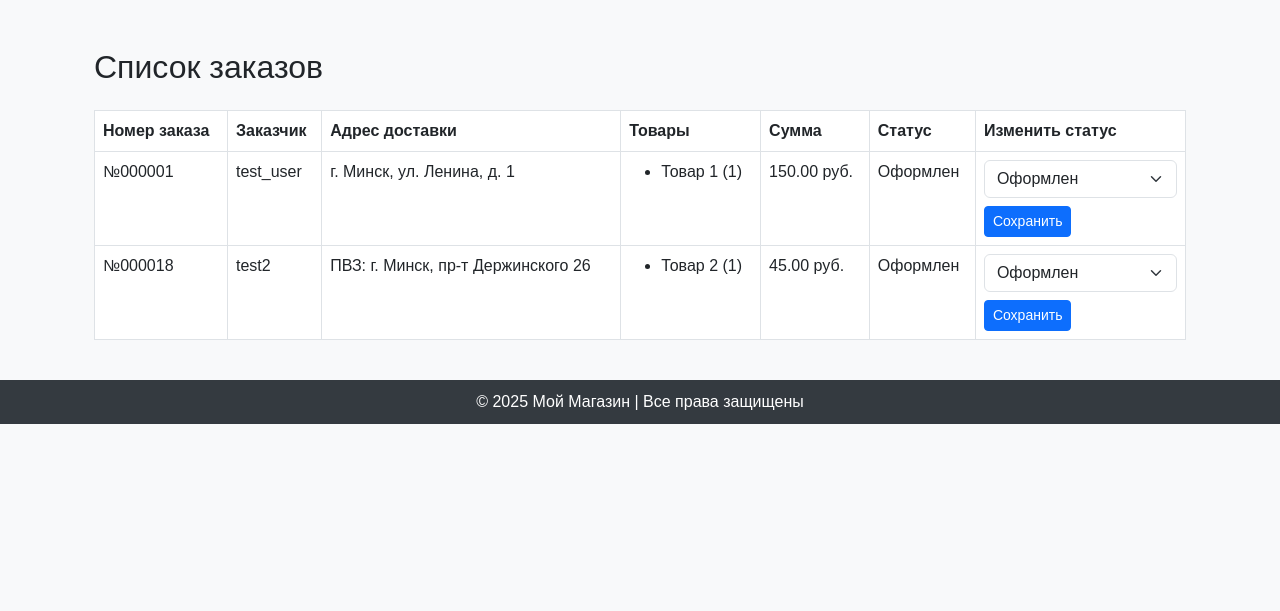
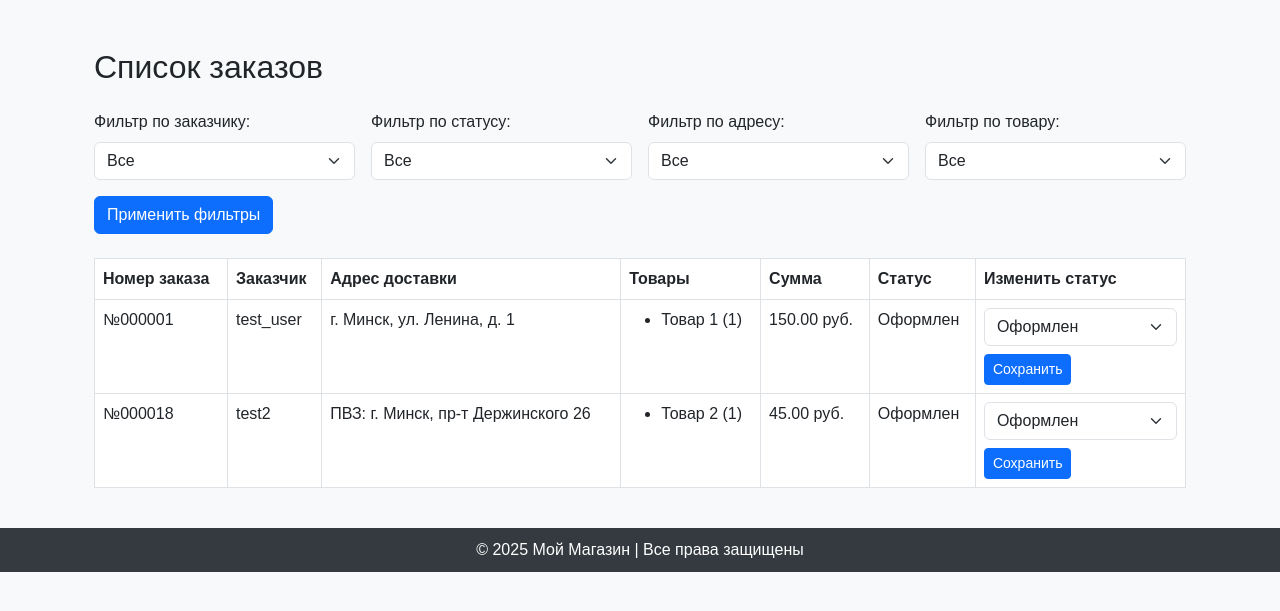
Before and after one commit to olinys/diplom, a Django app: page /accounts/view_orders/ in a window 1280 px wide. Shown: the part 103-714 px from the top of the page. Run offline with Django 4.2, Linux system fonts and the light colour scheme; a user stored in the database is signed in; data comes from the database, SQL or seed files in the repository; both versions use the stored data as it was after the commit.

Commit message:
фильтры для просмотра заказов

```diff
--- a/accounts/views.py
+++ b/accounts/views.py
@@ -398,20 +398,43 @@ def checkout_view(request):
 
 @staff_member_required
 def view_orders(request):
-    orders = Order.objects.prefetch_related('products').select_related('user')
+    orders = Order.objects.prefetch_related('orderproduct_set__product').select_related('user')
+
+    # Извлечение возможных фильтров
+    selected_user = request.GET.get('user', 'all')
+    selected_status = request.GET.get('status', 'all')
+    selected_address = request.GET.get('address', 'all')
+    selected_product = request.GET.get('product', 'all')
+
+    # Фильтрация
+    if selected_user != 'all':
+        orders = orders.filter(user__username=selected_user)
+
+    if selected_status != 'all':
+        orders = orders.filter(status=selected_status)
+
+    if selected_address != 'all':
+        orders = orders.filter(delivery_address=selected_address)
+
+    if selected_product != 'all':
+        orders = orders.filter(orderproduct__product__name=selected_product)
+
+    # Данные для фильтров (уникальные значения только из текущих заказов)
+    users = orders.values_list('user__username', flat=True).distinct()
+    statuses = Order.STATUS_CHOICES
+    addresses = orders.values_list('delivery_address', flat=True).distinct()
+    products = Product.objects.filter(orderproduct__order__in=orders).distinct()
 
     if request.method == 'POST':
         order_id = request.POST.get('order_id')
         new_status = request.POST.get('status')
         order = Order.objects.get(id=order_id)
 
-        # Проверка изменения статуса
         if order.status != new_status:
             old_status = order.status
             order.status = new_status
             order.save()
 
-            # Создание уведомления для пользователя
             Notification.objects.create(
                 user=order.user,
                 order=order,
@@ -420,7 +443,18 @@ def view_orders(request):
 
         return redirect('view_orders')
 
-    return render(request, 'view_orders.html', {'orders': orders})
+    return render(request, 'view_orders.html', {
+        'orders': orders,
+        'users': users,
+        'statuses': statuses,
+        'addresses': addresses,
+        'products': products,
+        'selected_user': selected_user,
+        'selected_status': selected_status,
+        'selected_address': selected_address,
+        'selected_product': selected_product,
+    })
+
 
 @user_passes_test(lambda u: u.is_superuser)
 @login_required
--- a/templates/view_orders.html
+++ b/templates/view_orders.html
@@ -3,6 +3,55 @@
 {% block content %}
 <div class="container mt-5">
     <h2 class="mb-4">Список заказов</h2>
+
+    <!-- Форма фильтров -->
+    <form method="get" class="row g-3 mb-4">
+        <div class="col-md-3">
+            <label class="form-label">Фильтр по заказчику:</label>
+            <select name="user" class="form-select">
+                <option value="all">Все</option>
+                {% for user in users %}
+                    <option value="{{ user }}" {% if selected_user == user %}selected{% endif %}>{{ user }}</option>
+                {% endfor %}
+            </select>
+        </div>
+
+        <div class="col-md-3">
+            <label class="form-label">Фильтр по статусу:</label>
+            <select name="status" class="form-select">
+                <option value="all">Все</option>
+                {% for value, label in statuses %}
+                    <option value="{{ value }}" {% if selected_status == value %}selected{% endif %}>{{ label }}</option>
+                {% endfor %}
+            </select>
+        </div>
+
+        <div class="col-md-3">
+            <label class="form-label">Фильтр по адресу:</label>
+            <select name="address" class="form-select">
+                <option value="all">Все</option>
+                {% for address in addresses %}
+                    <option value="{{ address }}" {% if selected_address == address %}selected{% endif %}>{{ address }}</option>
+                {% endfor %}
+            </select>
+        </div>
+
+        <div class="col-md-3">
+            <label class="form-label">Фильтр по товару:</label>
+            <select name="product" class="form-select">
+                <option value="all">Все</option>
+                {% for product in products %}
+                    <option value="{{ product.name }}" {% if selected_product == product.name %}selected{% endif %}>{{ product.name }}</option>
+                {% endfor %}
+            </select>
+        </div>
+
+        <div class="col-12 mt-3">
+            <button type="submit" class="btn btn-primary">Применить фильтры</button>
+        </div>
+    </form>
+
+    <!-- Таблица заказов -->
     <table class="table table-bordered">
         <thead>
             <tr>
@@ -22,9 +71,9 @@
                 <td>{{ order.user.username }}</td>
                 <td>{{ order.delivery_address }}</td>
                 <td>
-                    <ul>
+                    <ul class="mb-0">
                         {% for op in order.orderproduct_set.all %}
-                        <li>{{ op.product.name }} ({{ op.quantity }})</li>
+                            <li>{{ op.product.name }} ({{ op.quantity }})</li>
                         {% endfor %}
                     </ul>
                 </td>
@@ -36,12 +85,16 @@
                         <input type="hidden" name="order_id" value="{{ order.id }}">
                         <select name="status" class="form-select mb-2">
                             {% for value, label in order.STATUS_CHOICES %}
-                            <option value="{{ value }}" {% if value == order.status %}selected{% endif %}>{{ label }}</option>
+                                <option value="{{ value }}" {% if value == order.status %}selected{% endif %}>{{ label }}</option>
                             {% endfor %}
                         </select>
-                        <button type="submit" class="btn btn-primary btn-sm">Сохранить</button>
+                        <button type="submit" class="btn btn-sm btn-primary">Сохранить</button>
                     </form>
                 </td>
+            </tr>
+            {% empty %}
+            <tr>
+                <td colspan="7" class="text-center">Заказы не найдены.</td>
             </tr>
             {% endfor %}
         </tbody>
```
Also changed, not shown: db.sqlite3.
